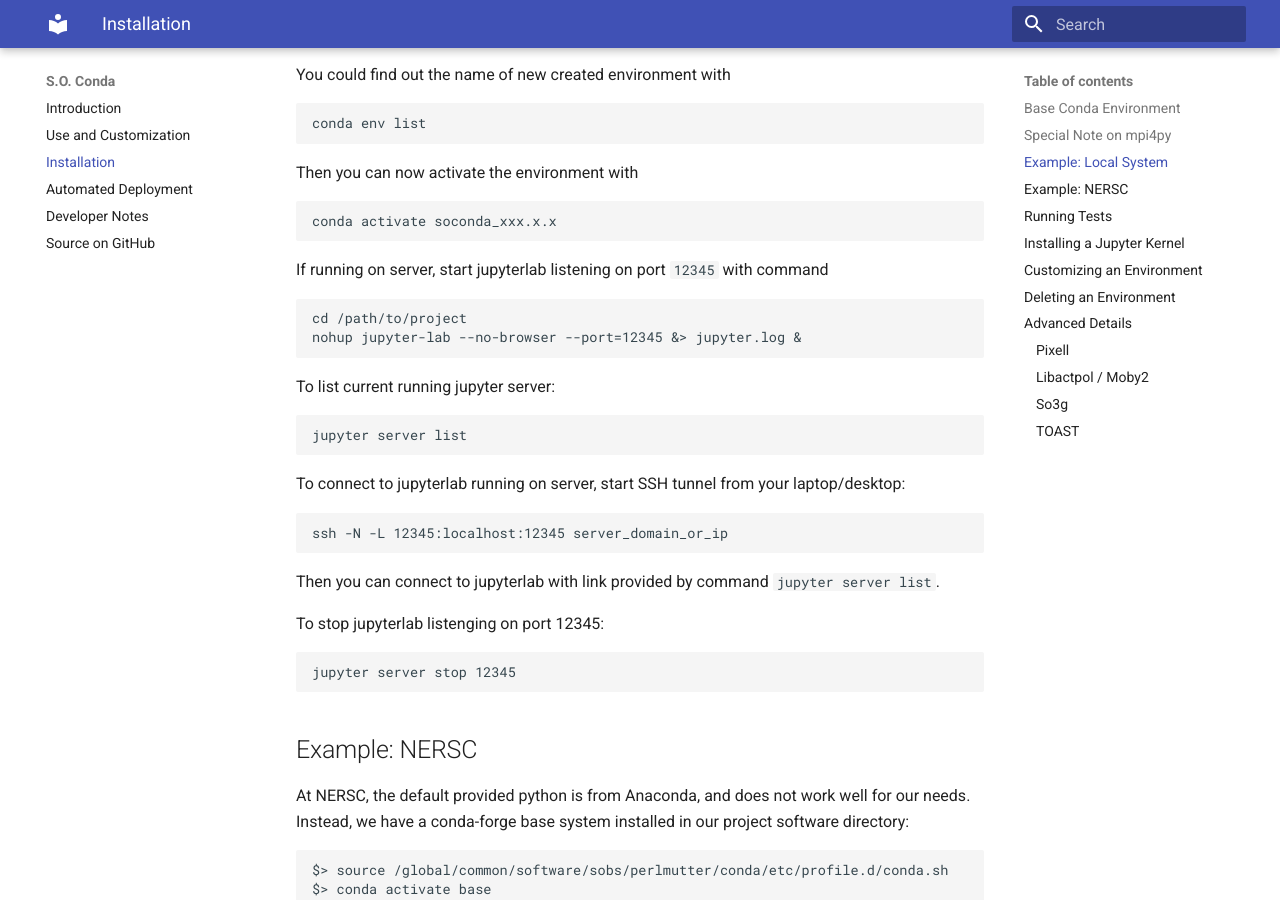
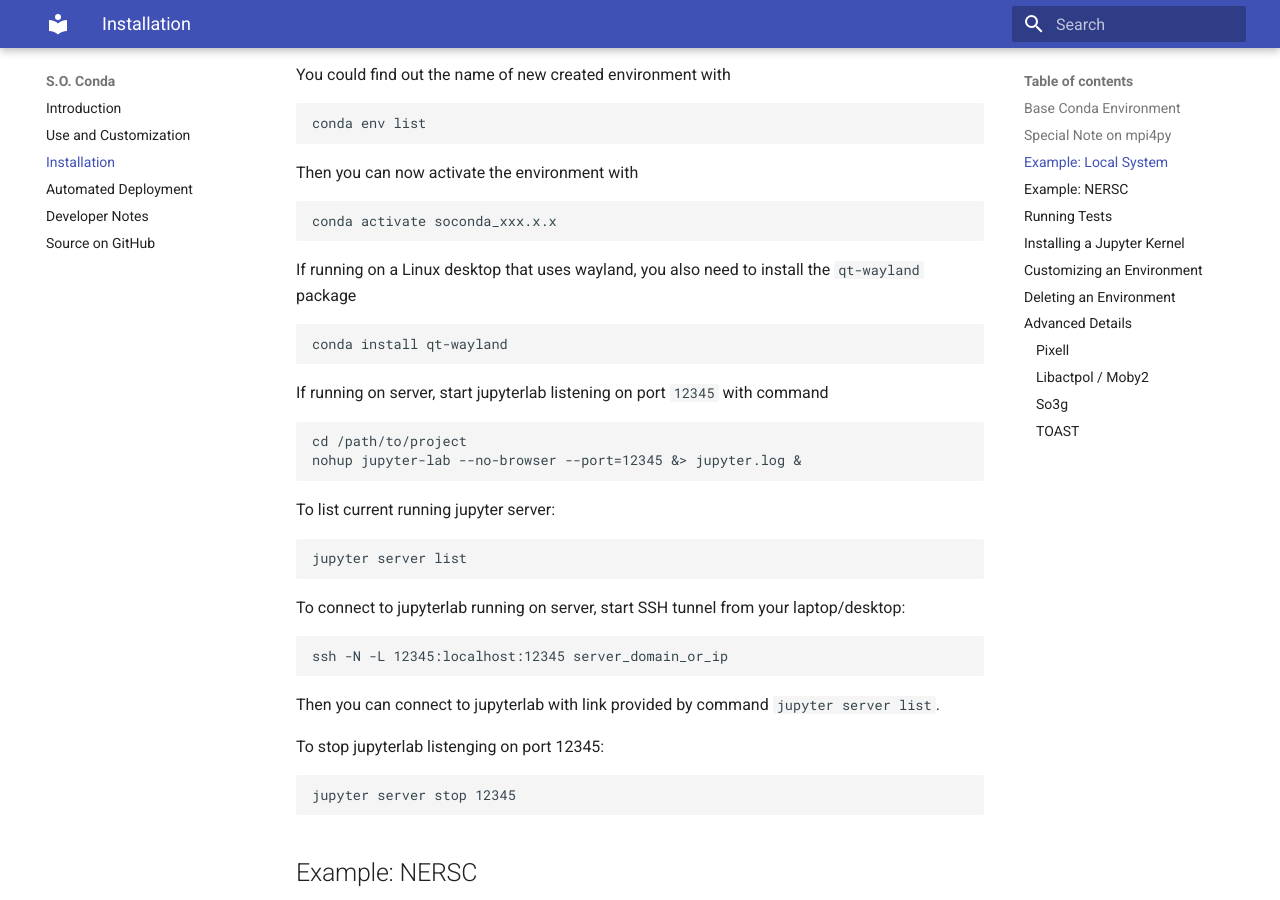
Before and after one commit to simonsobs/soconda, an MkDocs documentation site: the page built from docs/docs/install.md, in a window 1280 px wide and 900 px high, scrolled down 1649 px. Built offline with MkDocs 1.6.1 and Material for MkDocs 9.7.7, drawn with Linux system fonts in a browser that asks for light colours.

Commit message:
Update docs: add qt-wayland

````diff
--- a/docs/docs/install.md
+++ b/docs/docs/install.md
@@ -77,6 +77,11 @@ conda env list
 Then you can now activate the environment with
 ```
 conda activate soconda_xxx.x.x
+```
+
+If running on a Linux desktop that uses wayland, you also need to install the `qt-wayland` package
+```
+conda install qt-wayland
 ```
 
 If running on server, start jupyterlab listening on port `12345` with command
````
